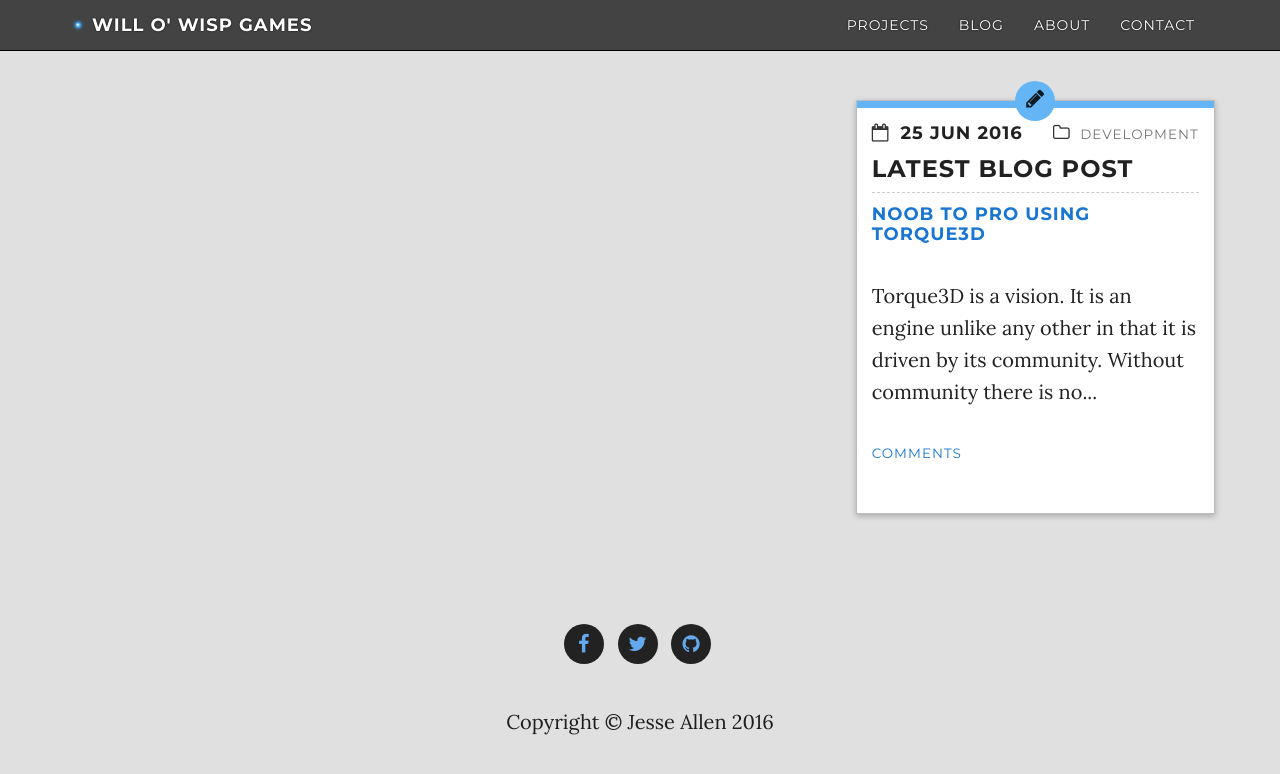
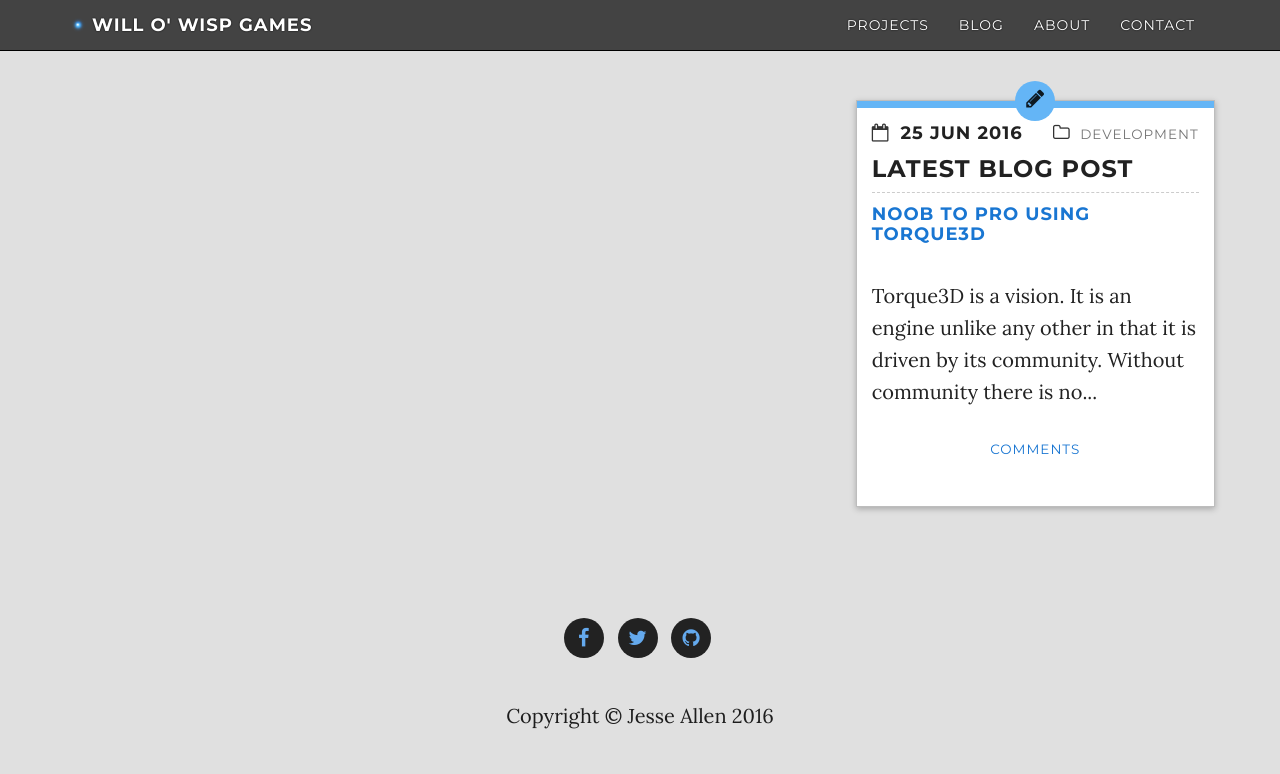
Before and after one commit to WilloWispGames/WilloWispGames.github.io, a Jekyll site: the page built from index.html, in a window 1280 px wide. Shown: the top 774 px of the page. Built offline with Jekyll 4.4.1, drawn with Linux system fonts in a browser that asks for light colours; nearby versions of some CDN libraries; comment, search, counter and statistics services are not loaded.

Commit message:
Update homePanes.html

```diff
--- a/_includes/homePanes.html
+++ b/_includes/homePanes.html
@@ -51,7 +51,9 @@
 
 				{{ post.content | strip_html | markdownify | truncatewords: site.post-preview-words }}
 
-				<h4><small><a href="{{site.baseurl}}{{post.url}}#disqus_thread">Comments</a></small></h4>
+				<h4><small><center>
+					<a href="{{site.baseurl}}{{post.url}}#disqus_thread">Comments</a>
+				</center></small></h4>
 			</div>
 		</div>
 	</div>
```
